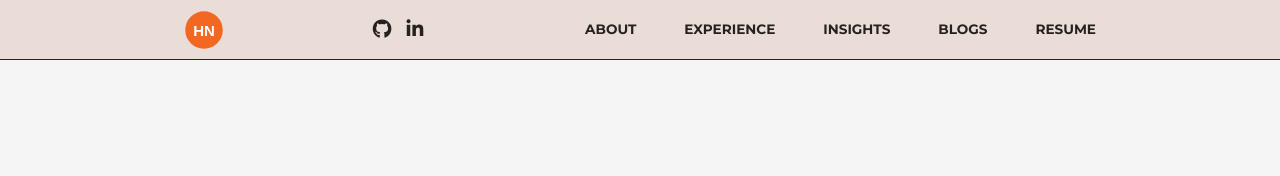
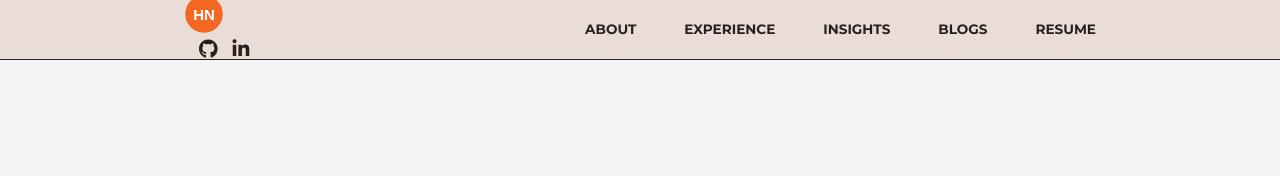
Before and after one commit to huongntn/portfolio-website, a Jekyll site: the page built from index.html, in a window 1280 px wide. Shown: the top 176 px of the page. Built offline with Jekyll 4.4.1, drawn with Linux system fonts in a browser that asks for light colours; some web fonts are replaced.

Commit message:
Update header.html

```diff
--- a/_includes/header.html
+++ b/_includes/header.html
@@ -1,5 +1,6 @@
 <header>
   <div class="container nav-wrapper">
+    <div class="header-left-group">
       <a href="{{ '/' | relative_url }}" class="logo">
         <img src="{{ 'assets/photos/favicon.svg' | relative_url }}" alt="logo" style="height: 40px; width: auto;">
       </a>
@@ -7,6 +8,7 @@
       <div class="social-icons">
         <a href="https://github.com/huongntn" target="_blank"><i class="fa-brands fa-github"></i></a>
         <a href="https://www.linkedin.com/in/nguyen-huong" target="_blank"><i class="fa-brands fa-linkedin-in"></i></a>
+      </div>
     </div>
 
     <div class="burger-menu" onclick="toggleMenu()" id="menu-icon">
```
Lines whose indentation alone changed are shown as unchanged.
